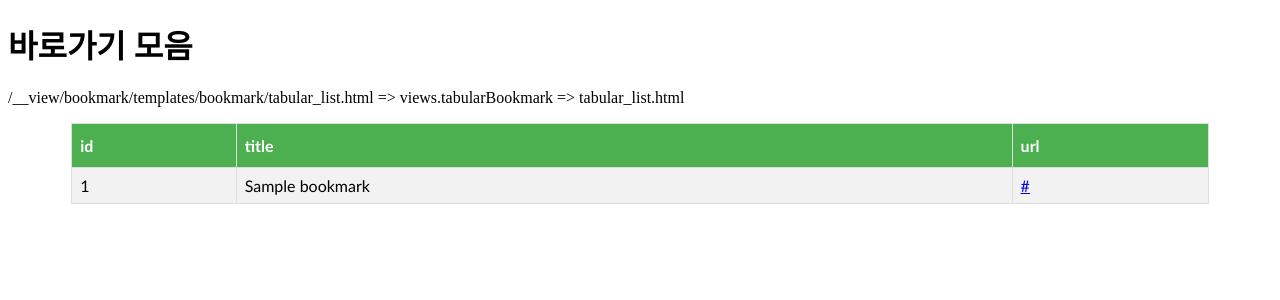
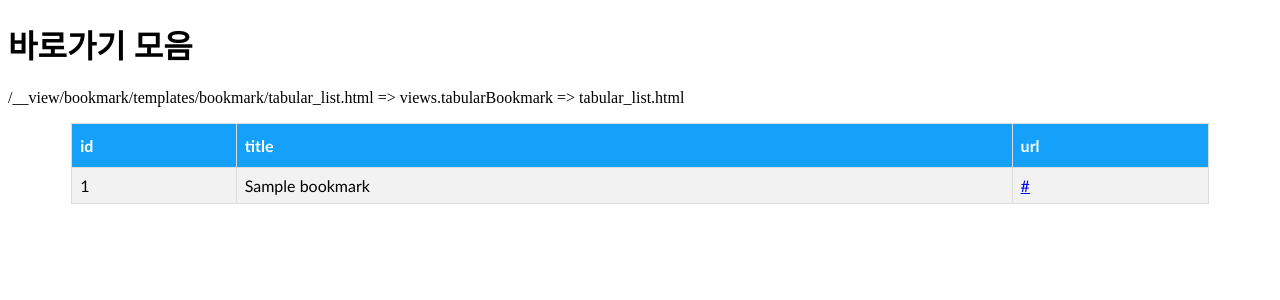
Before and after one commit to shn04097/my-first-bookmark, a Django app: template bookmark/templates/bookmark/tabular_list.html in a window 1280 px wide. Shown: the top 300 px of the page. Run offline with Django 3.2, Linux system fonts and the light colour scheme; the template is opened without the code that fills it: most values are stand-ins (such as "Sample title", 1, 10 or a date in 2020).

Commit message:
Changed ...

```diff
--- a/bookmark/templates/bookmark/bookmark_list.html
+++ b/bookmark/templates/bookmark/bookmark_list.html
@@ -54,7 +54,7 @@
             padding-top: 12px;
             padding-bottom: 12px;
             text-align: left;
-            background-color: #4CAF50;
+            background-color: #15a0f9;
             color: white;
         }
     </style>
--- a/bookmark/templates/bookmark/tabular_list.html
+++ b/bookmark/templates/bookmark/tabular_list.html
@@ -24,7 +24,7 @@
             padding-top: 12px;
             padding-bottom: 12px;
             text-align: left;
-            background-color: #4CAF50;
+            background-color: #15a0f9;
             color: white;
         }
     </style>
```
